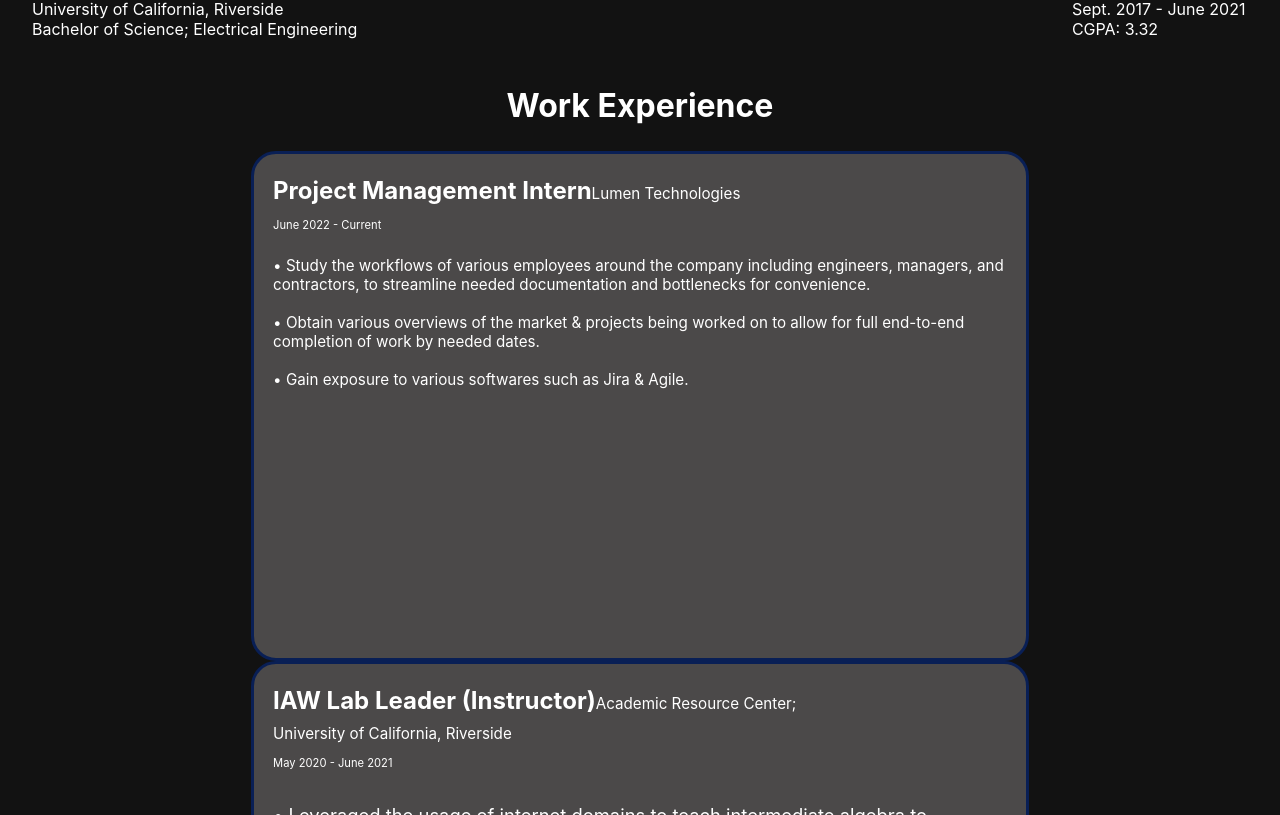
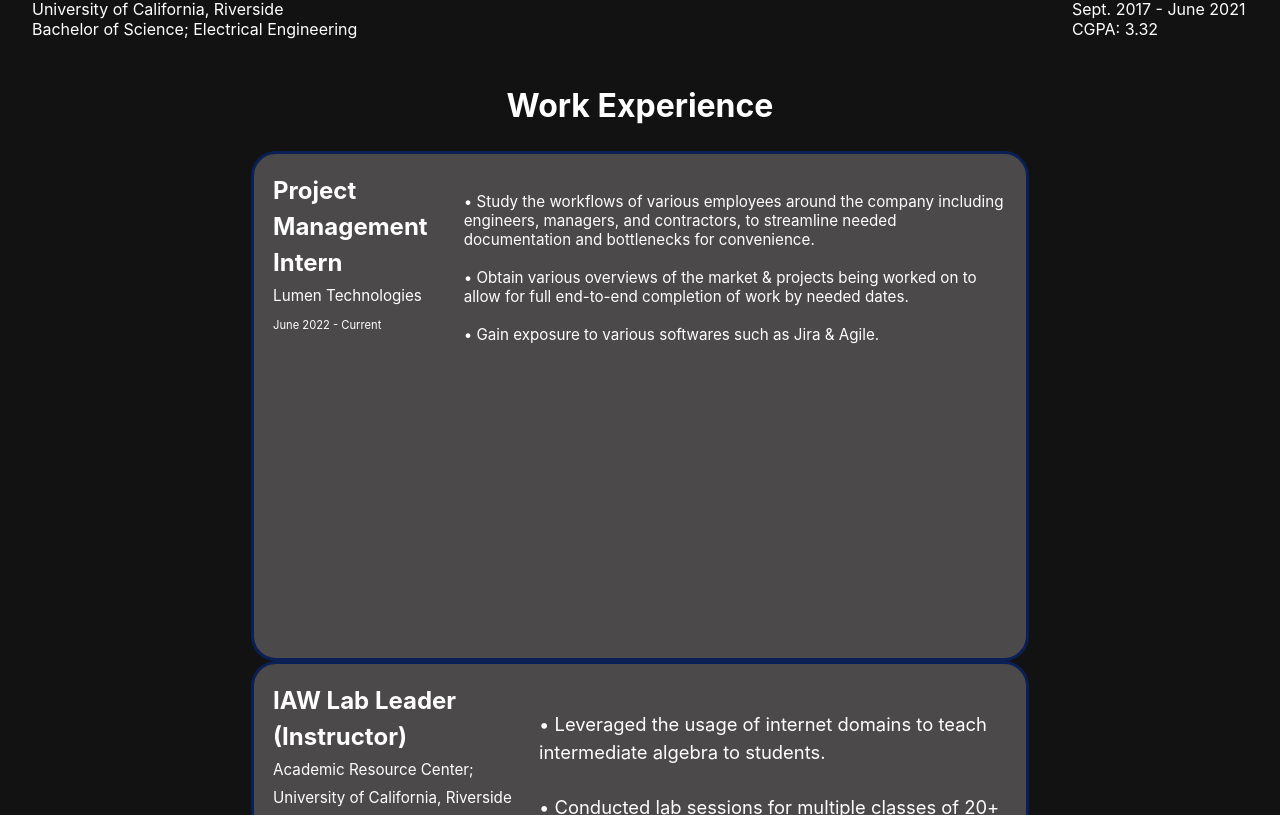
Before and after one commit to jjtrinh99/Website, a Next.js app: page / in a window 1280 px wide. Shown: the part 945-1760 px from the top of the page. Built offline with nearby package versions, Linux system fonts and the light colour scheme.

Commit message:
Trying to center the cards

```diff
--- a/styles/Home.module.css
+++ b/styles/Home.module.css
@@ -80,7 +80,8 @@
 }
 
 .card {
-  display:inline-table;
+  display:flex;
+  justify-content: center;
   width: 30%;
   /*margin: 1.2rem;*/
   padding: 1.2rem;
--- a/styles/globals.css
+++ b/styles/globals.css
@@ -62,13 +62,14 @@ overallH{
   color: white;
   background-color: inherit;
 }
-.dropdown-content {
+
+/*.dropdown-content {
   display: none;
   position: absolute;
   min-width: 160px;
   background-color: inherit;
-  /*box-shadow: 0px 8px 16px 0px rgba(0,0,0,0.2);*/
-  /*padding: 12px 16px;*/
+  box-shadow: 0px 8px 16px 0px rgba(0,0,0,0.2);
+  padding: 12px 16px;
   z-index: 7;
   color: #070972c9;
 }
@@ -83,7 +84,7 @@ overallH{
 
 .dropdown:hover .dropdown-content {
   display: block;
-}
+}*/
 
 @media (prefers-color-scheme: dark) {
   html {
```
